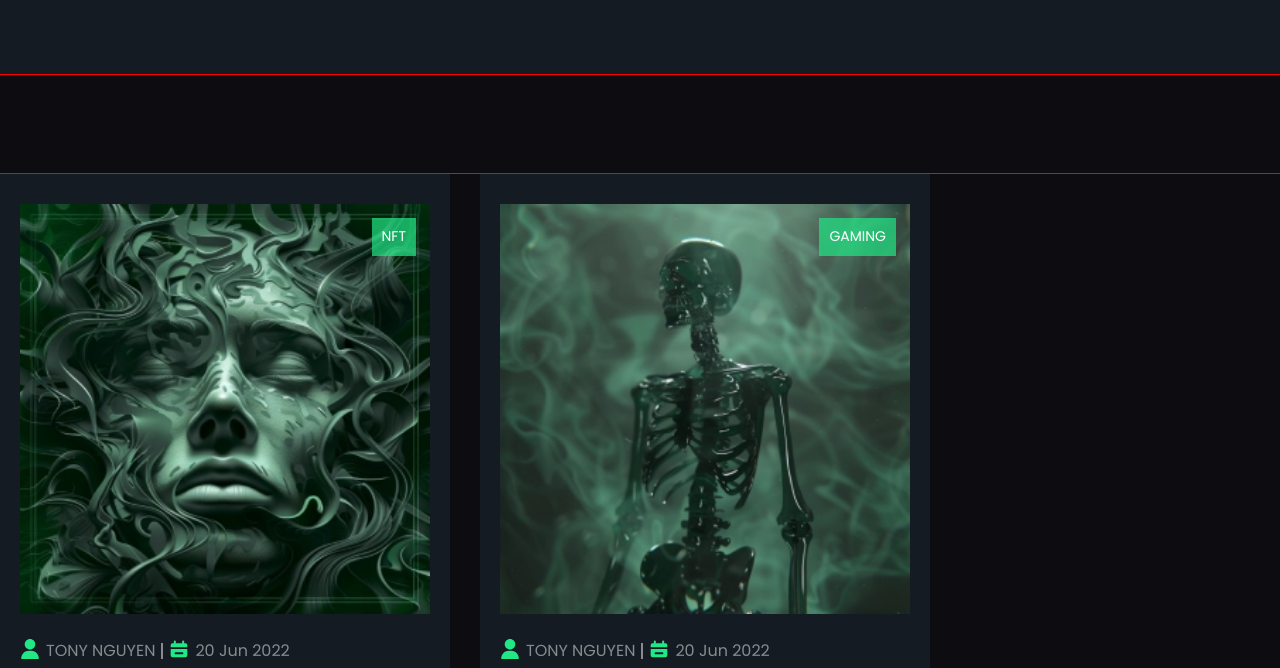
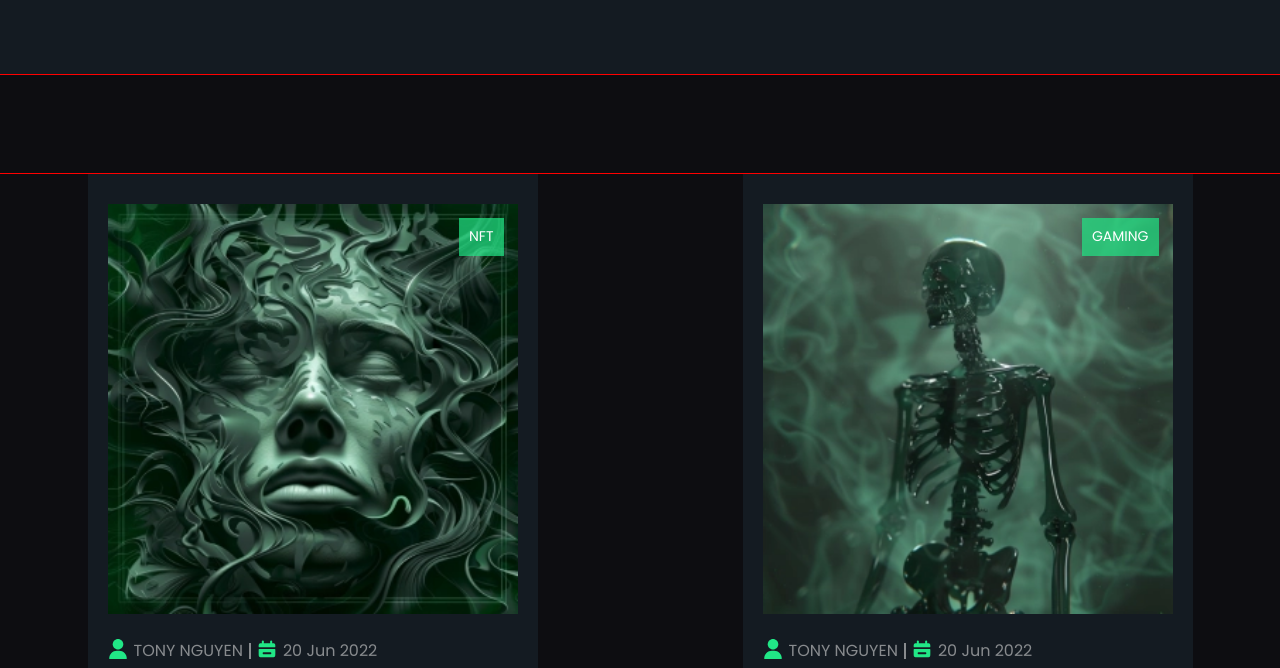
Before and after one commit to KaterynaBabiak/2_Binabox, a plain HTML site: page blog.html in a window 1280 px wide. Shown: the part 276-944 px from the top of the page. Drawn offline with Linux system fonts and the light colour scheme; a web font is replaced by a local one.

Commit message:
update grid layouts blog.html

```diff
--- a/css/styles.css
+++ b/css/styles.css
@@ -1717,18 +1717,24 @@ img {
 }
 
 .blog-list {
-  display: flex;
-  flex-wrap: wrap;
+  /*display: flex;
+  flex-wrap: wrap;*/
+  display: grid;
+  grid-template-columns: repeat(auto-fit, minmax(450px, 1fr));
   gap: 30px;
+  justify-items: center;
   margin-bottom: 40px;
 }
 
 .blog-item {
   background: #141b22;
   width: 450px;
+  position: relative;
+}
+
+.blog-card-link {
+  display: block;
   padding: 30px 20px;
-
-  position: relative;
 }
 
 .blog-card-label.title {
```
